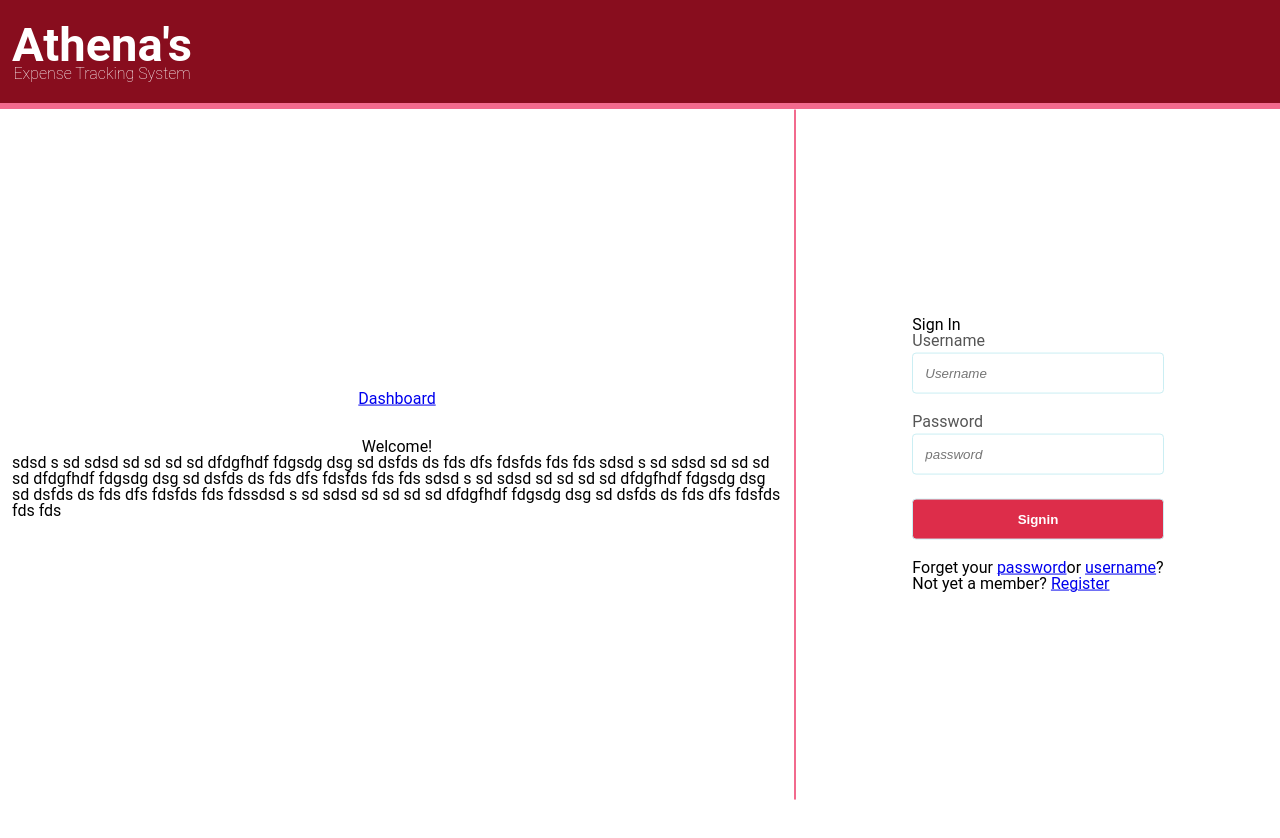
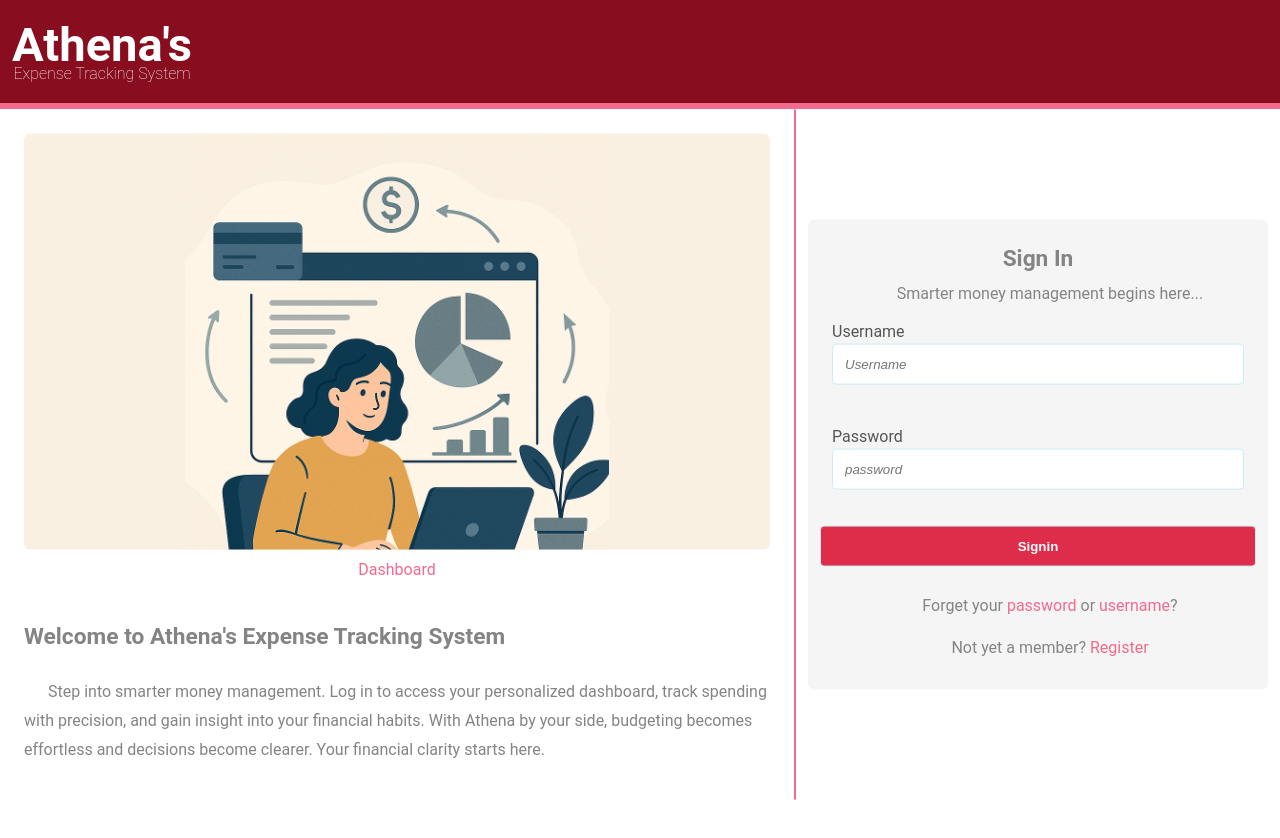
Before and after one commit to exenreco/ets, an Angular app in the folder ets-client/: page / in a window 1280 px wide. Built offline with nearby package versions, Linux system fonts and the light colour scheme.

Commit message:
Gloabl layouts and add new expense componenets added!

```diff
--- a/ets-client/src/app/app.routes.ts
+++ b/ets-client/src/app/app.routes.ts
@@ -3,7 +3,7 @@
 import { HomeComponent } from './home/home.component';
 import { DashboardComponent } from './layouts/dashboard/dashboard.component';
 import { GlobalPagesComponent } from './layouts/global-pages/global-pages.component';
-import { SigninComponent } from './signin/signin.component';
+import { SigninComponent } from './security/signin/signin.component';
 import { AddExpenseComponent } from './add-expense/add-expense.component';
 import { OverviewComponent } from './overview/overview.component';
 
--- /dev/null
+++ b/ets-client/src/app/security/signin/signin.component.ts
@@ -0,0 +1,71 @@
+import { Component } from '@angular/core';
+import { Router, RouterLink, RouterOutlet } from '@angular/router';
+
+@Component({
+  selector: 'app-signin',
+  standalone: true,
+  imports: [RouterOutlet, RouterLink],
+  template: `
+    <div class="__page none-auth signin">
+      <div class="__grid columns">
+        <article class="__content">
+          <div class="__image_container landscape" style="background:#faf0e1;">
+            <div
+              class="__image_container portrait"
+              style="background-image: url('/images/signin-screen.png');"
+            ></div>
+          </div>
+          <a routerLink="/dashboard/overview">Dashboard</a><br><br>
+          <h2 class="__article_title">Welcome to Athena's Expense Tracking System</h2>
+          <p class="__article_text">
+            Step into smarter money management. Log in to access your personalized
+            dashboard, track spending with precision, and gain insight into your
+            financial habits. With Athena by your side, budgeting becomes effortless
+            and decisions become clearer. Your financial clarity starts here.
+          </p>
+        </article>
+
+        <aside class="__gutter">
+          <form class="__form">
+
+            <h2 class="__form_title">Sign In</h2>
+
+            <p class="__article_text center sm-line-height">
+              Smarter money management begins here...
+            </p>
+
+            <div class="__form_group">
+              <label for="username">Username</label>
+              <input type="text" id="username" name="username" placeholder="Username" required />
+            </div>
+
+            <div class="__form_group">
+              <label for="password">Password</label>
+              <input type="text" id="password" name="password" placeholder="password" required />
+            </div>
+
+            <div class="__form_action">
+              <input type="submit" class="__button primary" value="Signin" />
+            </div>
+
+            <div class="__form_group">
+              <span class="__article_text center sm-line-height">
+                Forget your <a href="#">password</a> or <a href="#">username</a>?
+              </span>
+              <br>
+              <span class="__article_text center sm-line-height">
+                Not yet a member? <a href="#">Register</a>
+              </span>
+            </div>
+
+          </form>
+        </aside>
+
+      </div>
+    </div>
+  `,
+  styles: ``
+})
+export class SigninComponent {
+
+}
--- a/ets-client/src/app/signin/signin.component.ts
+++ /dev/null
@@ -1,49 +0,0 @@
-import { Component } from '@angular/core';
-import { Router, RouterLink, RouterOutlet } from '@angular/router';
-
-@Component({
-  selector: 'app-signin',
-  standalone: true,
-  imports: [RouterOutlet, RouterLink],
-  template: `
-    <div class="__page none-auth signin">
-      <div class="__grid columns">
-        <article class="__content">
-          <a routerLink="/dashboard/overview">Dashboard</a><br><br>
-          <h2>Welcome!</h2>
-          <p>
-            sdsd s sd sdsd sd sd sd sd dfdgfhdf fdgsdg dsg sd dsfds ds fds
-            dfs fdsfds fds fds sdsd s sd sdsd sd sd sd sd dfdgfhdf fdgsdg dsg sd dsfds ds fds
-            dfs fdsfds fds fds sdsd s sd sdsd sd sd sd sd dfdgfhdf fdgsdg dsg sd dsfds ds fds
-            dfs fdsfds fds fdssdsd s sd sdsd sd sd sd sd dfdgfhdf fdgsdg dsg sd dsfds ds fds
-            dfs fdsfds fds fds
-          </p>
-        </article>
-        <aside class="__gutter">
-          <form class="">
-            <h2>Sign In</h2>
-            <div class="__form_group">
-              <label for="username">Username</label>
-              <input type="text" id="username" name="username" placeholder="Username" required />
-            </div>
-            <div class="__form_group">
-              <label for="password">Password</label>
-              <input type="text" id="password" name="password" placeholder="password" required />
-            </div>
-            <div class="__form_action">
-              <input type="submit" class="__button primary" value="Signin" />
-            </div>
-            <div class="__form_group">
-              <p>Forget your <a href="#">password</a>or <a href="#">username</a>?</p>
-              <p>Not yet a member? <a href="#">Register</a></p>
-            </div>
-          </form>
-        </aside>
-      </div>
-    </div>
-  `,
-  styles: ``
-})
-export class SigninComponent {
-
-}
--- a/ets-client/src/styles.css
+++ b/ets-client/src/styles.css
@@ -92,6 +92,21 @@
 input[type="submit"]:hover, input[type="button"]:hover, .__button:hover {
   background-color: #555;
   transition: all 0.3s ease-in-out;
+}
+
+a,
+a:link,
+a:active,
+a:visited {
+  cursor: pointer;
+  text-decoration: none;
+  transition: all 400ms ease-in-out;
+  color: var(--primary-color-shade, #F26A8D);
+}
+a:hover {
+  color: var(--secondary-color, #DD2D4A);
+  transition: all 400ms ease-in-out;
+  text-decoration: underline dotted var(--secondary-color, #DD2D4A);
 }
 
 /*|=====================================================================================|
@@ -226,3 +241,109 @@
 .__page.none-auth .__grid.columns > .__content {
   width: calc(100% - 510px);
 }
+
+
+/* IMAGE: */
+.__image_container {
+  margin: 12px;
+  display: block;
+  overflow: hidden;
+  background-size: cover;
+  width: calc(100% - 24px);
+  height: calc(34em - 24px);
+  background-position: bottom;
+  background-repeat: no-repeat;
+  border-radius: .4em;
+}
+.__image_container.portrait {
+  margin: auto;
+  display: block;
+  overflow: hidden;
+  background-size: cover;
+  width: calc(28em - 24px);
+  height: calc(32em - 24px);
+  background-repeat: no-repeat;
+  background-position: center center;
+}
+.__image_container.landscape {
+  margin: 12px;
+  display: block;
+  overflow: hidden;
+  background-size: cover;
+  width: calc(100% - 24px);
+  height: calc(34em - 24px);
+  background-repeat: no-repeat;
+  background-position: center center;
+}
+
+/* Typography: */
+.__article_title {
+  padding: 12px;
+  display: flex;
+  flex: 0 0 auto;
+  color: #858484;
+  text-align: left;
+  font-size: 1.42rem;
+  font-weight: bolder;
+  margin-bottom: 2px;
+  line-height: 1.82rem;
+  align-items: center;
+  justify-items: center;
+  justify-content: left;
+  width: calc(100% - 24px);
+}
+.__article_text {
+  padding: 12px;
+  display: block;
+  color: #858484;
+  text-align: left;
+  font-size: 1rem;
+  text-indent: 24px;
+  font-weight: normal;
+  margin-bottom: 12px;
+  line-height: 1.82rem;
+  width: calc(100% - 24px);
+}
+.__article_text.sm-line-height {
+  padding-top: 0;
+  padding-bottom: 0;
+  line-height: .82rem;
+}
+.__article_text.center {
+  text-align: center !important;
+}
+
+/*FORMS: */
+.__form {
+  margin: auto;
+  padding: 12px;
+  display: flex;
+  flex: 0 0 auto;
+  border-radius: .4em;
+  flex-direction: column;
+  width: calc(100% - 24px);
+  background: whitesmoke;
+}
+.__form_group {
+  margin: auto;
+  padding: 12px;
+  display: flex;
+  flex: 0 0 auto;
+  flex-direction: column;
+  width: calc(100% - 24px);
+}
+.__form_title {
+  padding: 12px;
+  display: flex;
+  flex: 0 0 auto;
+  color: #858484;
+  text-align: center;
+  font-size: 1.42rem;
+  font-weight: bolder;
+  margin-bottom: 2px;
+  line-height: 1.82rem;
+  align-items: center;
+  justify-items: center;
+  justify-content: center;
+  width: calc(100% - 24px);
+}
```
Also changed, not shown: ets-client/public/images/signin-screen.png (added), 1 other file (tests, documents, lock files or other folders).
